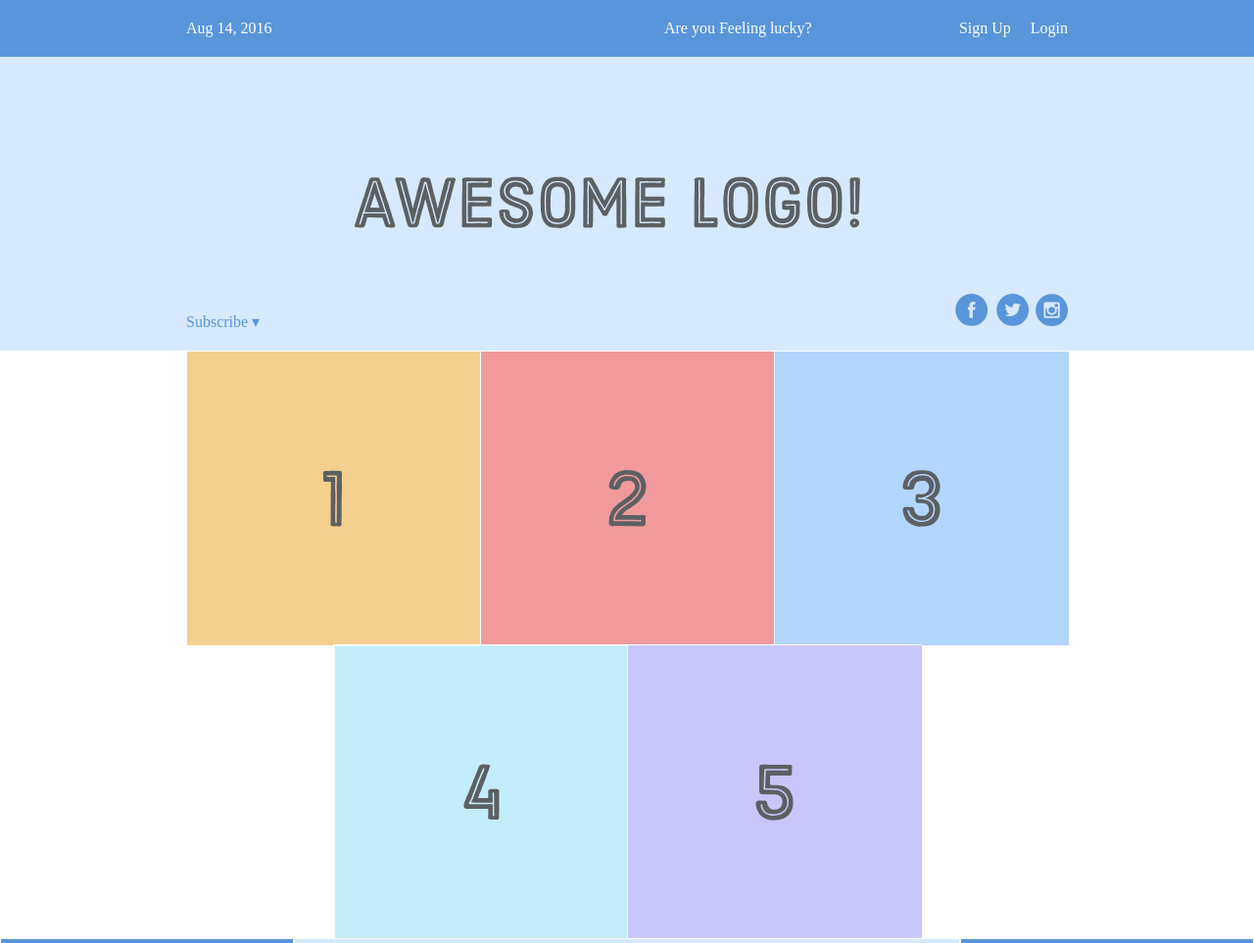
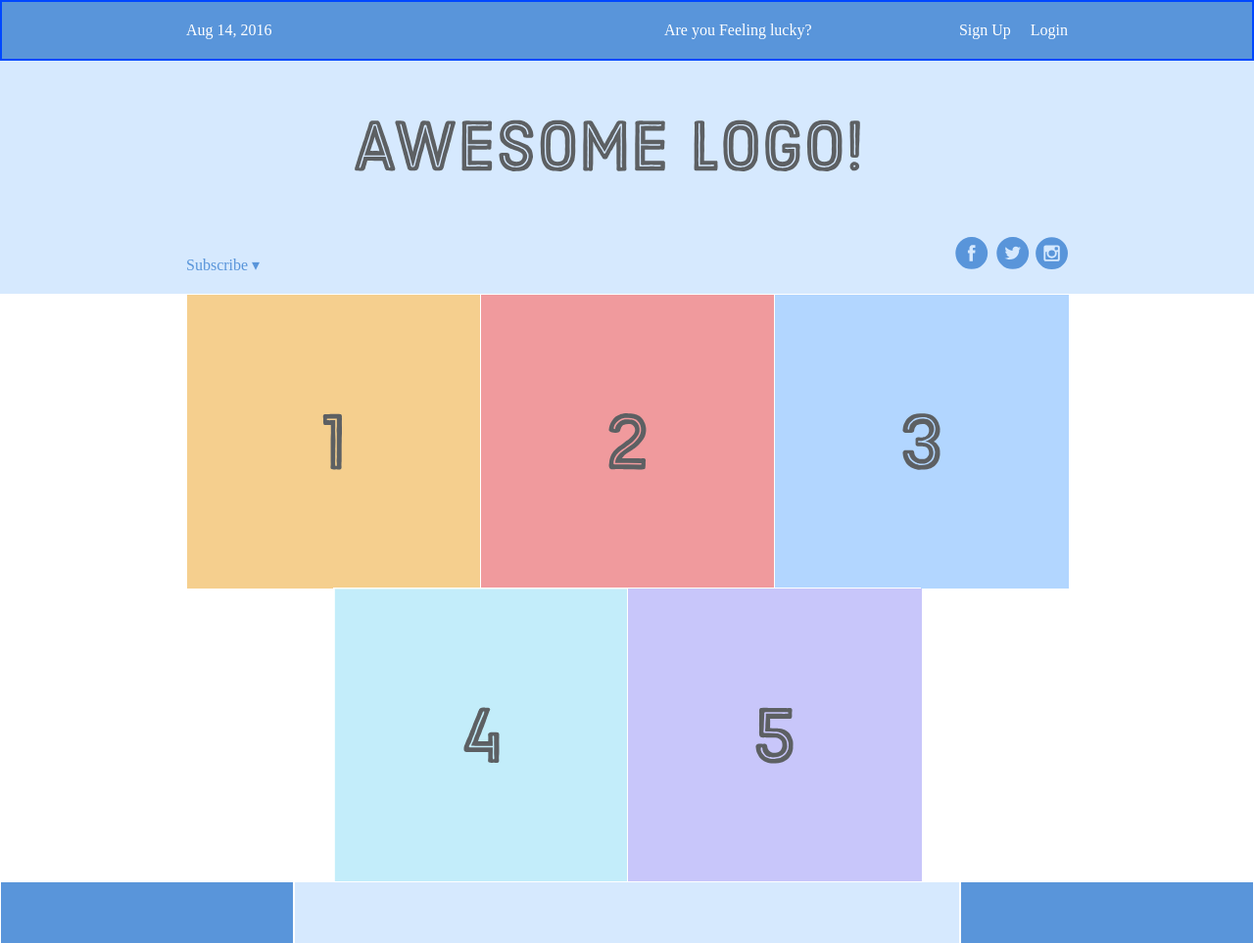
Before and after one commit to ksites/flexbox_ex1, a plain HTML site: page index.html in a window 1280 px wide. Shown: the top 963 px of the page at 98% size. Drawn offline with Linux system fonts and the light colour scheme.

Commit message:
Added the FIX header to the page, by using Position: fixed property

```diff
--- a/style.css
+++ b/style.css
@@ -5,12 +5,21 @@
 }
 
 .menu-container {
+  border: 2px solid rgb(0, 72, 255);
   color: #fff;
   background-color: #5995DA;
   /* Blue */
   padding: 20px 0;
   display: flex;
   justify-content: center;
+  /* This position fixed property will stick the menu-container to the top regardless of  scrolling up or down */
+  position: fixed;
+  /* This gives your flex-box room to breathe and do it's flex-box thing. If your flex-direction is column, you could use top, left, bottom instead.
+
+This works because when you give an element a fixed position and a left and right of 0 or a top and bottom of 0, the element is stretched to fill the space from left to right, or top to bottom. That in turn allows a flex-box to use the amount of space you would expect without position fixed. */
+  top: 0;
+  left: 0;
+  right: 0;
 }
 
 .menu {
@@ -96,6 +105,8 @@
 .footer {
   display: flex;
   justify-content: space-between;
+
+
 }
 
 .footer-item {
```
Also changed, not shown: 1 other file.
